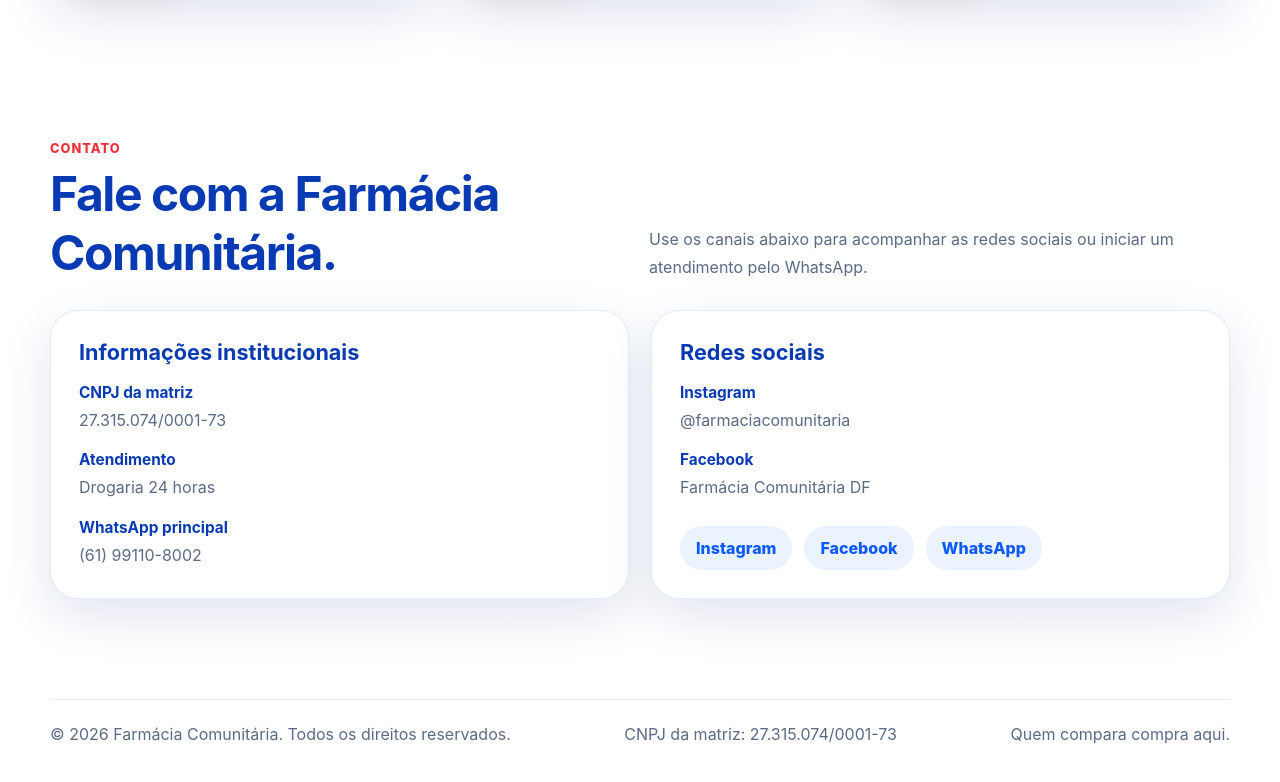
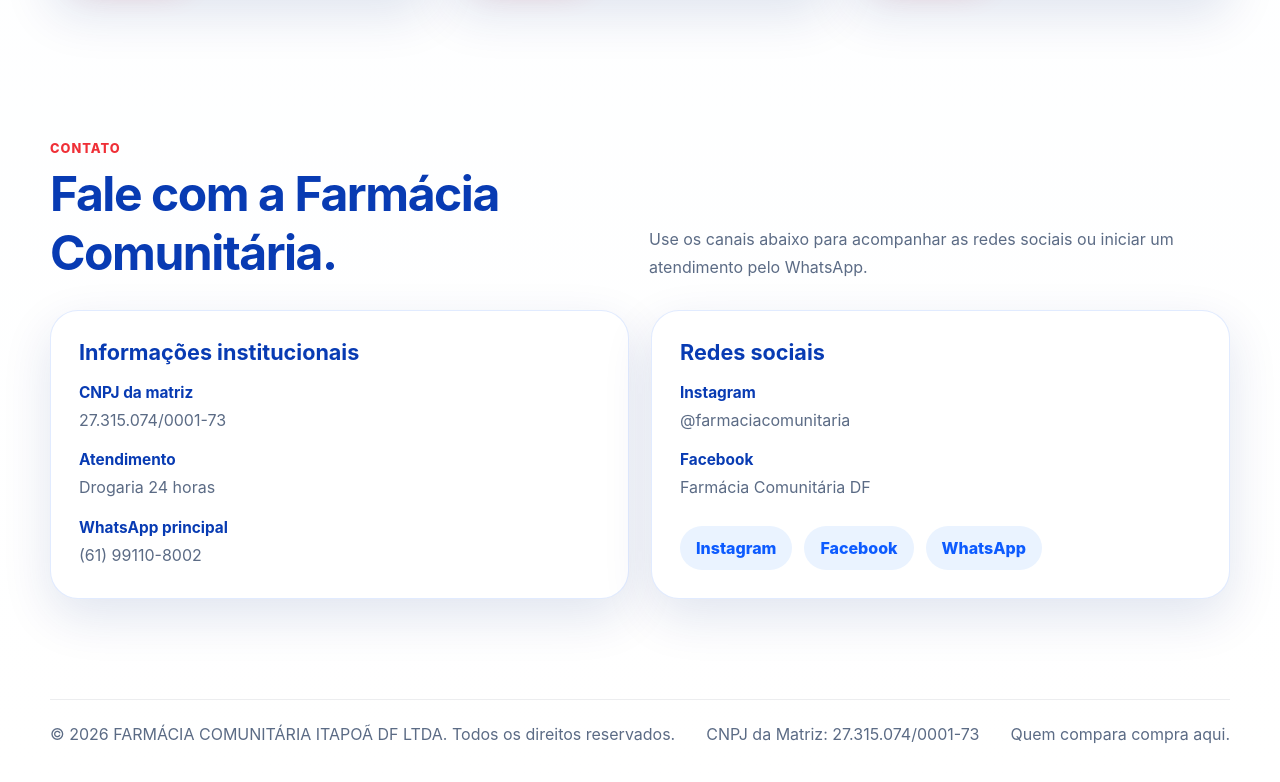
Before and after one commit to SrFulcrum/farmacia-comunitaria, a plain HTML site: page index.html in a window 1280 px wide. Shown: the part 4524-5306 px from the top of the page. Drawn offline with Linux system fonts and the light colour scheme.

Commit message:
Add files via upload

```diff
--- a/index.html
+++ b/index.html
@@ -855,8 +855,8 @@
 
   <footer class="footer">
     <div class="container footer-box">
-      <div>© 2026 Farmácia Comunitária. Todos os direitos reservados.</div>
-      <div>CNPJ da matriz: 27.315.074/0001-73</div>
+      <div>© 2026 FARMÁCIA COMUNITÁRIA ITAPOÃ DF LTDA. Todos os direitos reservados.</div>
+      <div>CNPJ da Matriz: 27.315.074/0001-73</div>
       <div>Quem compara compra aqui.</div>
     </div>
   </footer>
```
